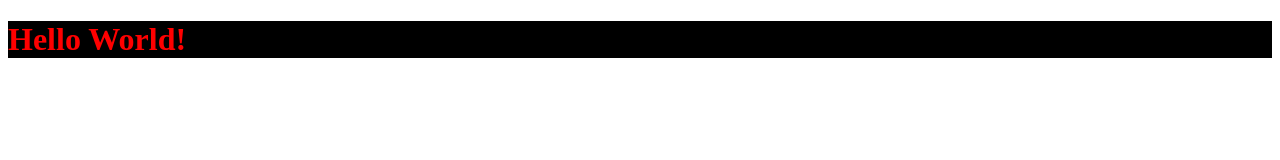
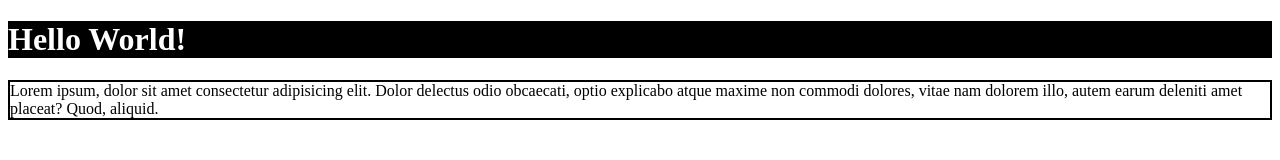
Before and after one commit to PushkarBadve/Test, a plain HTML site: page index.html in a window 1280 px wide. Drawn offline with Linux system fonts and the light colour scheme.

Commit message:
Paragraph tag is added

```diff
--- a/index.html
+++ b/index.html
@@ -6,6 +6,11 @@
     <title>Document</title>
   </head>
   <body>
-    <h1 style="background-color: black; color: red;">Hello World!</h1>
+    <h1 style="background-color: black; color: white">Hello World!</h1>
+    <p style="border: solid black 2px">
+      Lorem ipsum, dolor sit amet consectetur adipisicing elit. Dolor delectus
+      odio obcaecati, optio explicabo atque maxime non commodi dolores, vitae
+      nam dolorem illo, autem earum deleniti amet placeat? Quod, aliquid.
+    </p>
   </body>
 </html>
```
